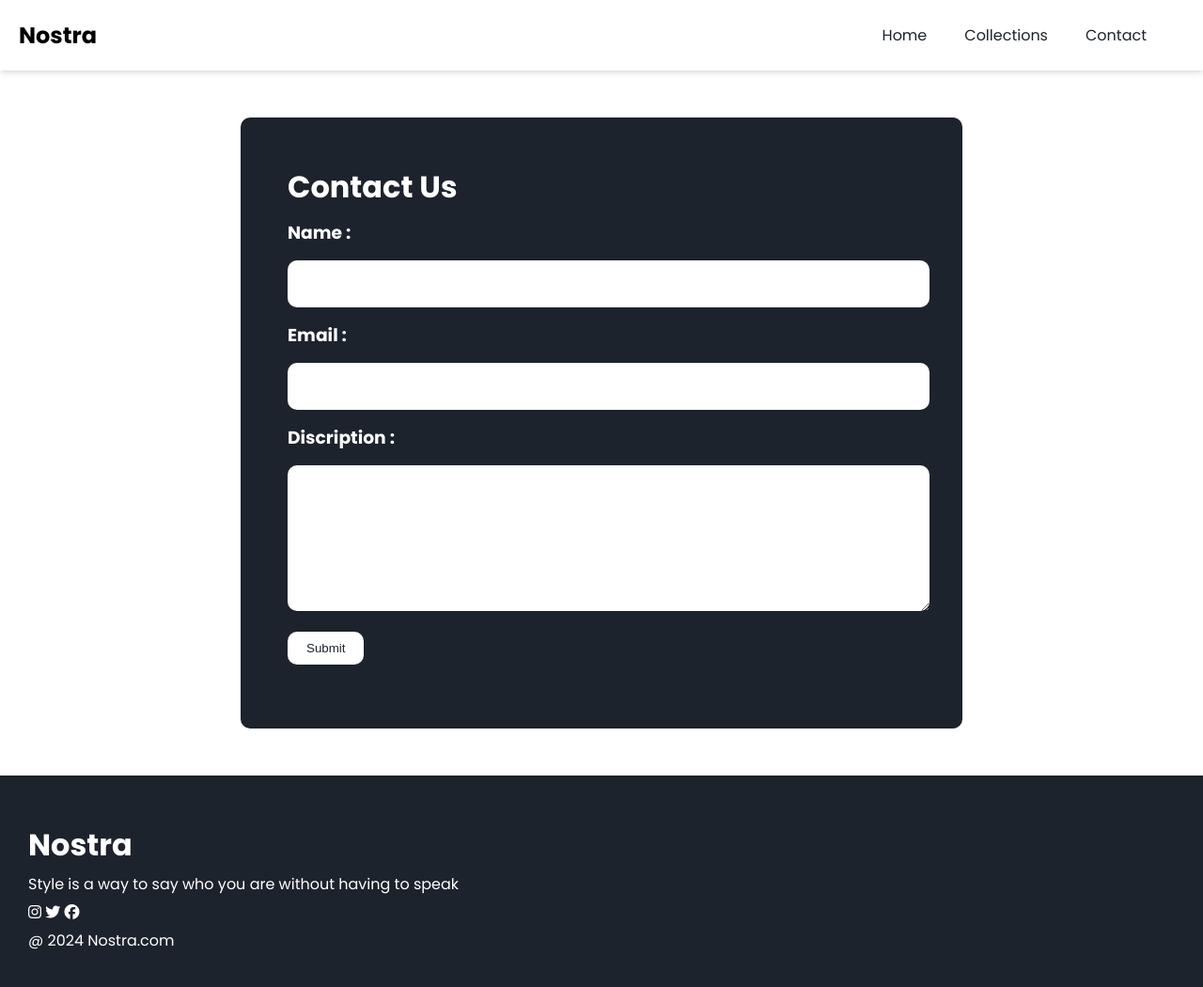
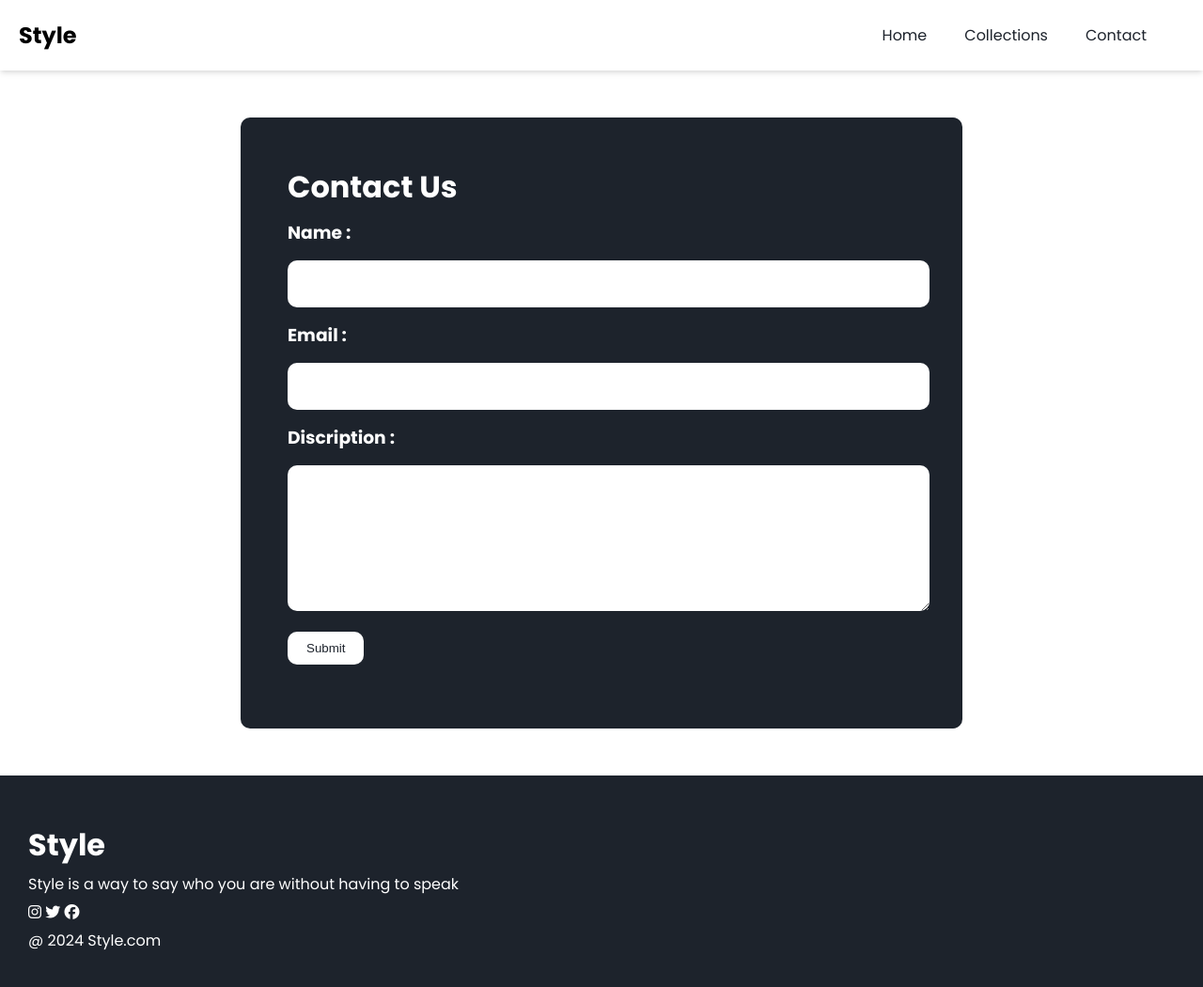
Before and after one commit to Subakarthick2003/Style-The-E-Commerce-website, a plain HTML site: page Contact.html in a window 1280 px wide. Shown: the whole page at 94% size. Drawn offline with Linux system fonts and the light colour scheme.

Commit message:
Contact.html

```diff
--- a/Contact.html
+++ b/Contact.html
@@ -3,7 +3,7 @@
 <head>
     <meta charset="UTF-8">
     <meta name="viewport" content="width=device-width, initial-scale=1.0">
-    <title>Nostra</title>
+    <title>Style</title>
     <link rel="stylesheet" href="style.css">
     <link rel="preconnect" href="https://fonts.googleapis.com">
 <link rel="preconnect" href="https://fonts.gstatic.com" crossorigin>
@@ -13,7 +13,7 @@
 <body>
     <!--Nav Bar-->
     <nav class="navheader">
-        <h1>Nostra</h1>
+        <h1>Style</h1>
         <div class="navlinks">
             <p class="navlinks"><a href="index.html">Home</a></p>
             <p class="navlinks"><a href="Collection.html">Collections</a></p>
@@ -55,12 +55,12 @@
     </div>
     <!--Footer-->
     <div class="footer">
-        <h1>Nostra</h1>
+        <h1>Style</h1>
         <p>Style is a way to say who you are without having to speak</p>
         <i class="fa-brands fa-instagram"></i>
         <i class="fa-brands fa-twitter"></i>
         <i class="fa-brands fa-facebook"></i>
-        <p>@ 2024 Nostra.com</p>
+        <p>@ 2024 Style.com</p>
     </div>
     <script src="script.js"></script>
 </body>
```
